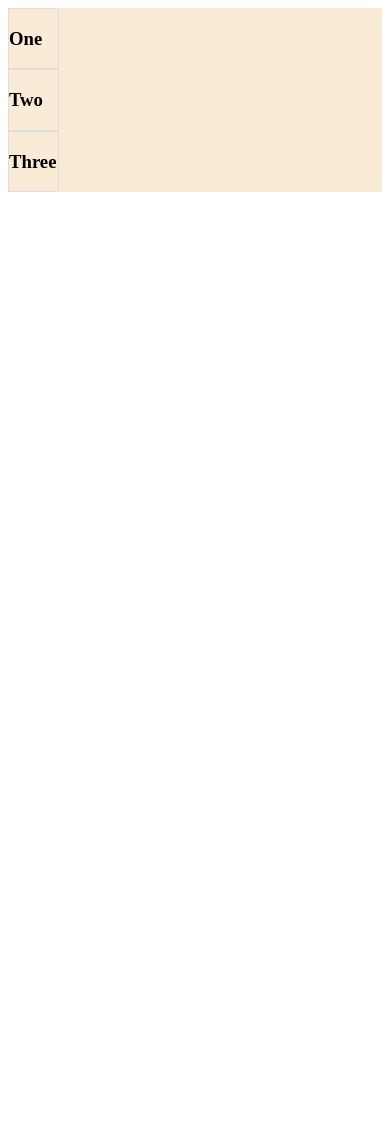
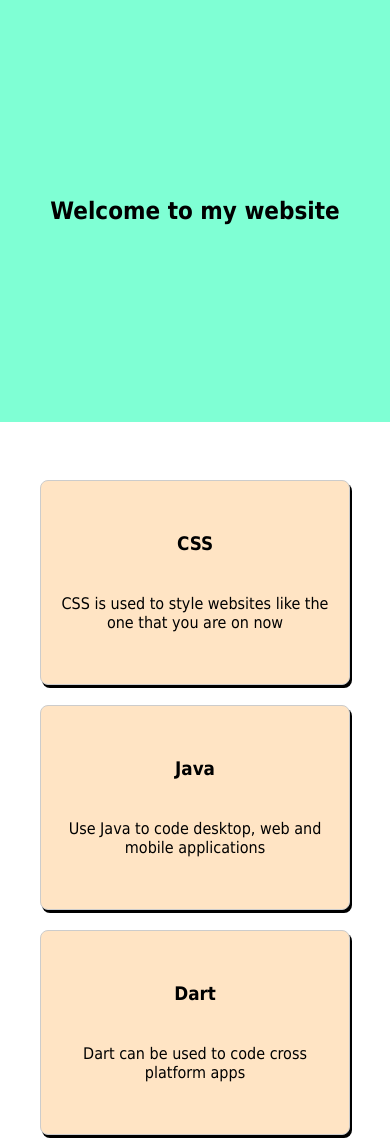
Before and after one commit to MMolieleng/FlexBox, a plain HTML site: page index.html in a window 390 px wide. Before the commit the page ends 844 px from the top, so only its background shows below. Drawn offline with Linux system fonts and the light colour scheme.

Commit message:
added responsiveness

```diff
--- a/index.html
+++ b/index.html
@@ -10,16 +10,22 @@
 </head>
 <body>
 
+<section class="header">
+    <h1>Welcome to my website</h1>
+</section>
 <div class="container">
     <div class="row">
         <div class="col-3">
-            <h3>One</h3>
+            <h3>CSS</h3>
+            <p>CSS is used to style websites like the one that you are on now</p>
         </div>
         <div class="col-3">
-            <h3>Two</h3>
+            <h3>Java</h3>
+            <p>Use Java to code desktop, web and mobile applications</p>
         </div>
         <div class="col-3">
-            <h3>Three</h3>
+            <h3>Dart</h3>
+            <p>Dart can be used to code cross platform apps</p>
         </div>
     </div>
 </div>
--- a/style.scss
+++ b/style.scss
@@ -1,17 +1,63 @@
+* {
+    font-family: 'Tahoma', sans-serif;
+    margin: 0;
+}
+
+section {
+    text-align: center;
+    background-color: aquamarine;
+    padding: 0%;
+    margin: 0px;
+    display: flex;
+    justify-content: center;
+    align-items: center;
+    flex-basis: 100%;
+    height: 50vh;
+
+
+    h1 {
+        flex: 1;
+    }
+}
+
 .container {
-    display: flex;
-    width: 100%;
-    background-color: antiquewhite;
-
     .row {
-        flex-direction: column;
+        display: flex;
         align-items: center;
+        flex-wrap: wrap;
+        flex-direction: row;
 
         .col-3 {
-            flex-direction: row;
-            width: 100%;
-            border: 1px solid #ddd;
+            width: 30%;
+            text-align: center;
+            padding: 2em 1em;
         }
     }
 
+
+    @media (max-width: 760px) {
+        .row {
+            display: flex;
+            padding-top: 3em;
+
+
+            .col-3 {
+
+                width: 100%;
+                border: 1px solid #ccc;
+                border-radius: 8px;
+                box-shadow: 2px 3px 0 0;
+                margin: 10px 40px;
+                background-color: bisque;
+
+                h3 {
+                    padding: 20px;
+                }
+
+                p {
+                    padding: 20px 0px;
+                }
+            }
+        }
+    }
 }
```
Also changed, not shown: style.css, 1 other file.
